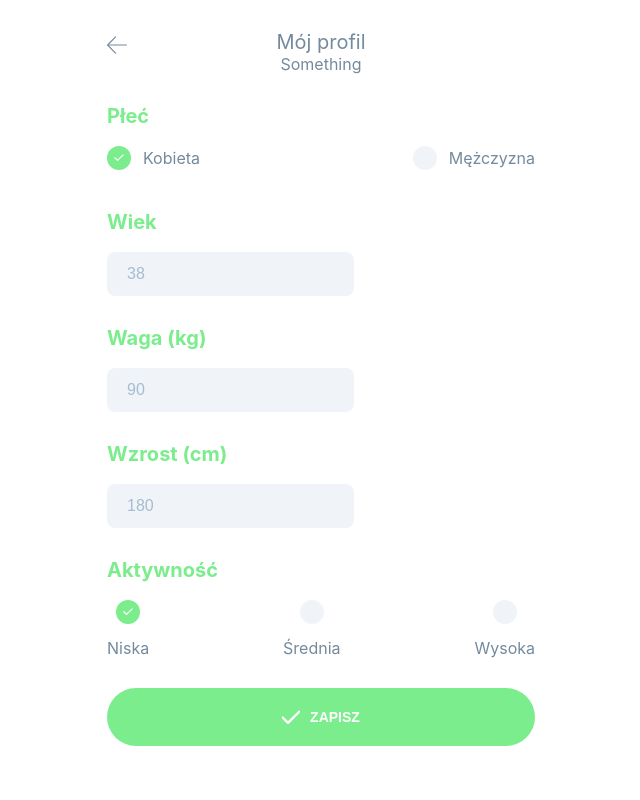
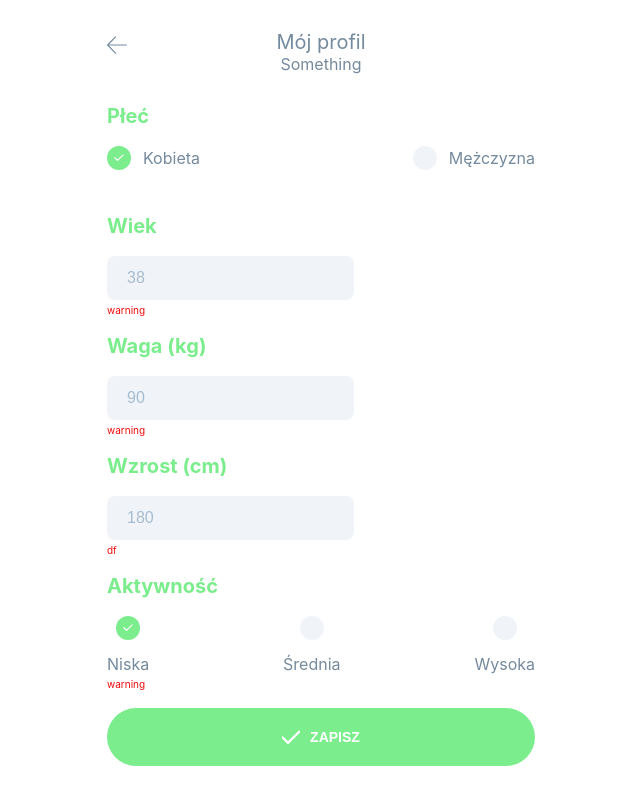
Before and after one commit to KrzysztofBartkiewicz/count-calories-app, a React (Create React App) app: page / in a window 1280 px wide. Shown: the whole page, without its empty margins (319-959 px from the left). Built offline with nearby package versions, Linux system fonts and the light colour scheme.

Commit message:
feat: add data section component

```diff
--- /dev/null
+++ b/src/components/data-section/DataSection.jsx
@@ -0,0 +1,17 @@
+import React from 'react';
+
+import './dataSection.scss';
+
+const DataSection = ({ heading, children, warning }) => {
+  return (
+    <section className="pd-section">
+      {heading}
+      <div className="pd-section__inner pd-section__inner--gender">
+        {children}
+      </div>
+      <span className="pd-section__warning">{warning}</span>
+    </section>
+  );
+};
+
+export default DataSection;
--- /dev/null
+++ b/src/components/data-section/dataSection.scss
@@ -0,0 +1,25 @@
+.pd-section {
+  margin-bottom: 1.6rem;
+
+  &:first-child {
+    margin-bottom: 2.6rem;
+  }
+
+  &__inner {
+    margin-top: 1.8rem;
+
+    &--gender,
+    &--activity {
+      display: flex;
+      justify-content: space-between;
+    }
+  }
+
+  &__warning {
+    display: block;
+    height: 1.4rem;
+    margin-top: .4rem;
+    font-size: 1rem;
+    color: var(--warning-color);
+  }
+}
--- a/src/index.scss
+++ b/src/index.scss
@@ -31,4 +31,5 @@ code {
   --tertiary-color: #748A9D;
   --quaternary-color: #A6BCD0;
   --background-color: #fff;
+  --warning-color: #EC0C0C;
 }
--- a/src/pages/personal-data/PersonalData.jsx
+++ b/src/pages/personal-data/PersonalData.jsx
@@ -4,6 +4,7 @@ import Heading from '../../components/custom-heading/Heading';
 import Header from '../../components/header/Header';
 import CustomTextInput from '../../components/custom-text-input/CustomTextInput';
 import Button from '../../components/button/Button';
+import DataSection from '../../components/data-section/DataSection';
 
 import './personalData.scss';
 
@@ -14,18 +15,37 @@ class PersonalData extends Component {
     weight: 90,
     height: 180,
     activity: 'low',
+    warnText: '',
+    warnTarget: ''
   };
 
   handleSubmit = (event) => {
     event.preventDefault();
 
-    Object.keys(this.state).forEach(key => {
-      localStorage.setItem(key, this.state[key]);
-    })
+    const { gender, age, weight, height, activity } = this.state;
+
+    localStorage.setItem('gender', gender);
+    localStorage.setItem('age', age);
+    localStorage.setItem('weight', weight);
+    localStorage.setItem('height', height);
+    localStorage.setItem('activity', activity);
   };
 
   handleChange = (event) => {
     const { name, value } = event.target;
+
+    if (!(name === 'age' && value >= 14 && value <= 100)) {
+      this.setState({ ageWarn: true });
+    } else {
+      this.setState({ ageWarn: false });
+    }
+    if (!(name === 'weight' && value >= 40 && value <= 200)) {
+      this.setState({ weightWarn: true });
+    }
+    if (!(name === 'height' && value >= 120 && value <= 220)) {
+      this.setState({ heightWarn: true });
+    }
+
     this.setState({ [name]: value });
   };
 
@@ -39,9 +59,10 @@ class PersonalData extends Component {
       <Fragment>
         <Header mainText={'Mój profil'} subText={'Something'} goBack />
         <form className="personal-data" onSubmit={this.handleSubmit}>
-          <section className="pd-section">
-            <Heading>{'Płeć'}</Heading>
-            <div className="pd-section__inner pd-section__inner--gender">
+          <DataSection
+            heading={<Heading>{'Płeć'}</Heading>}
+            warning={''}
+          >
             <CustomCheckbox
               checked={this.state.gender === 'female'}
               onChange={this.handleCheck}
@@ -60,44 +81,48 @@ class PersonalData extends Component {
             >
               {'Mężczyzna'}
             </CustomCheckbox>
-            </div>
-          </section>
-          <section className="pd-section">
-            <Heading>{'Wiek'}</Heading>
-            <div className="pd-section__inner">
+          </DataSection>
+
+          <DataSection
+            heading={<Heading>{'Wiek'}</Heading>}
+            warning={'warning'}
+          >
             <CustomTextInput
               value={this.state.age}
               onChange={this.handleChange}
               type="text"
               name="age"
             />
-            </div>
-          </section>
-          <section className="pd-section">
-            <Heading>{'Waga (kg)'}</Heading>
-            <div className="pd-section__inner">
+          </DataSection>
+
+          <DataSection
+            heading={<Heading>{'Waga (kg)'}</Heading>}
+            warning={'warning'}
+          >
             <CustomTextInput
               value={this.state.weight}
               onChange={this.handleChange}
               type="text"
               name="weight"
             />
-            </div>
-          </section>
-          <section className="pd-section">
-            <Heading>{'Wzrost (cm)'}</Heading>
-            <div className="pd-section__inner">
+          </DataSection>
+
+          <DataSection
+            heading={<Heading>{'Wzrost (cm)'}</Heading>}
+            warning={'df'}
+          >
             <CustomTextInput
               value={this.state.height}
               onChange={this.handleChange}
               type="text"
               name="height"
             />
-            </div>
-          </section>
-          <section className="pd-section">
-            <Heading>{'Aktywność'}</Heading>
-            <div className="pd-section__inner pd-section__inner--activity">
+          </DataSection>
+
+          <DataSection
+            heading={<Heading>{'Aktywność'}</Heading>}
+            warning={'warning'}
+          >
             <CustomCheckbox
               checked={this.state.activity === 'low'}
               onChange={this.handleCheck}
@@ -128,8 +153,7 @@ class PersonalData extends Component {
             >
               {'Wysoka'}
             </CustomCheckbox>
-            </div>
-          </section>
+          </DataSection>
           <Button type="submit" btnType="save">
             {'Zapisz'}
           </Button>
--- a/src/pages/personal-data/personalData.scss
+++ b/src/pages/personal-data/personalData.scss
@@ -1,21 +1,3 @@
 .personal-data {
   padding: 0 3.6rem 2rem 3.6rem;
 }
-
-.pd-section {
-  margin-bottom: 3rem;
-
-  &:first-child {
-    margin-bottom: 4rem;
-  }
-
-  &__inner {
-    margin-top: 1.8rem;
-
-    &--gender,
-    &--activity {
-      display: flex;
-      justify-content: space-between;
-    }
-  }
-}
```
Lines whose indentation alone changed are shown as unchanged.
